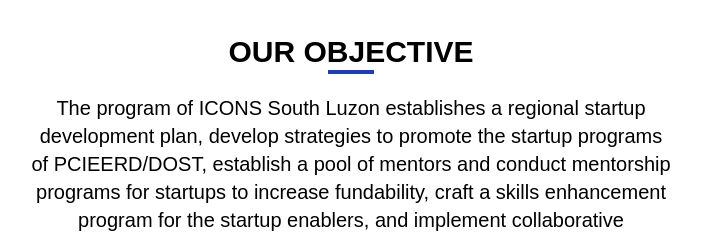
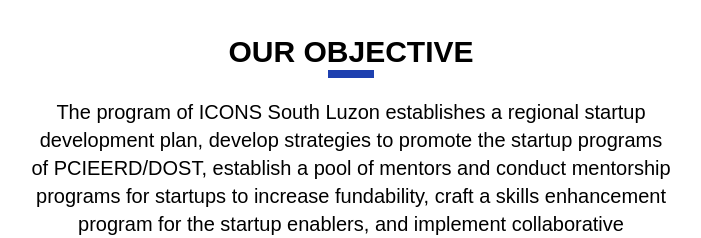
Before and after one commit to jxblrkrstffrbrms/ICONS-South-Luzon-Website, a website: page public/about.html in a window 1280 px wide. Shown: the part 310-548 px from the top of the page, 289-990 px from the left. Drawn offline with nearby package versions, Linux system fonts and the light colour scheme; a web font is replaced by a local one.

Commit message:
Update about.html

```diff
--- a/public/about.html
+++ b/public/about.html
@@ -112,7 +112,7 @@
                     <div class="w-5/12">
 
                     </div>
-                    <div class="w-1/12 border-b-4 border-blue-800 mx-96">
+                    <div class="w-1/12 border-b-8 border-blue-800 mx-96">
 
                     </div>
                     <div class="w-5/12">
```
